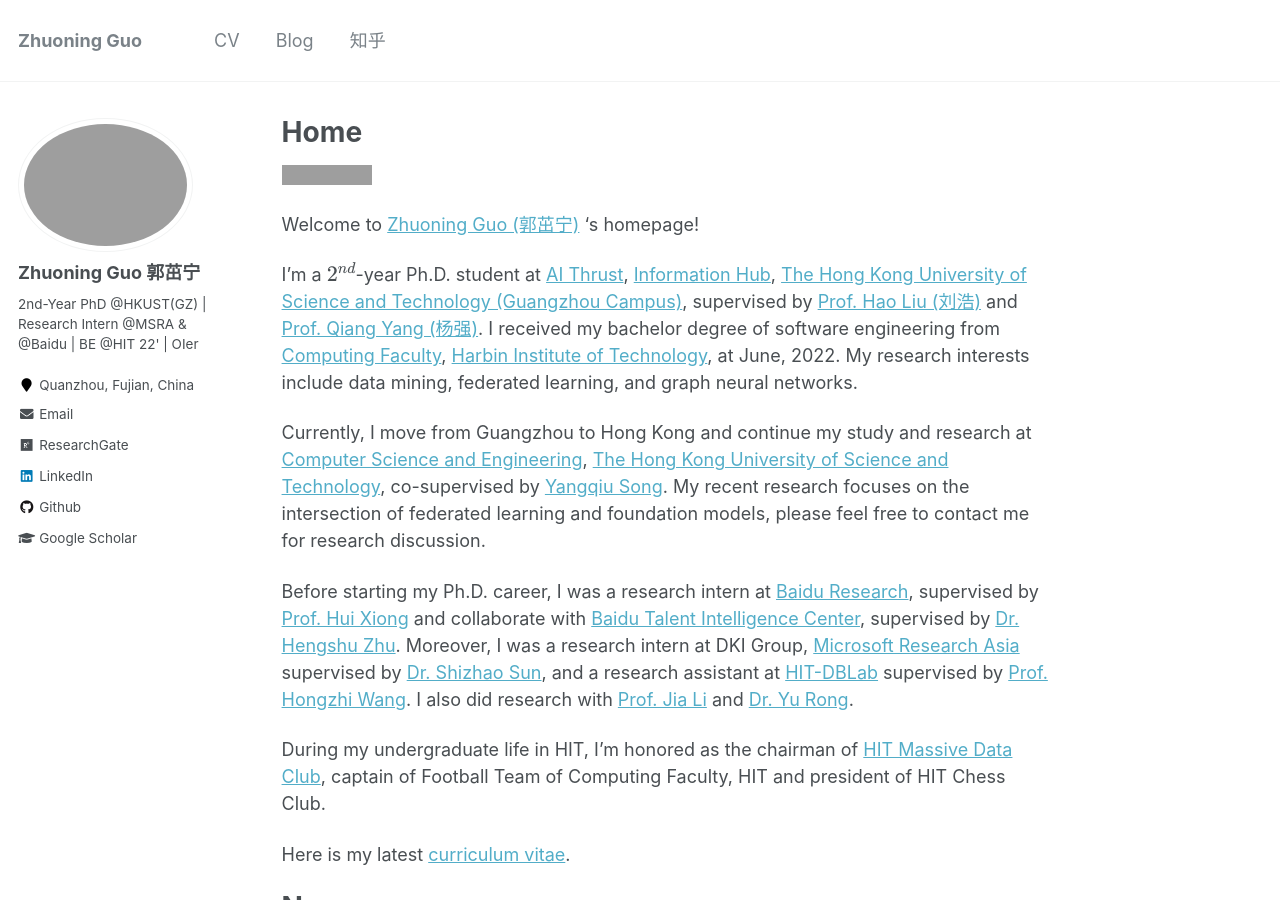
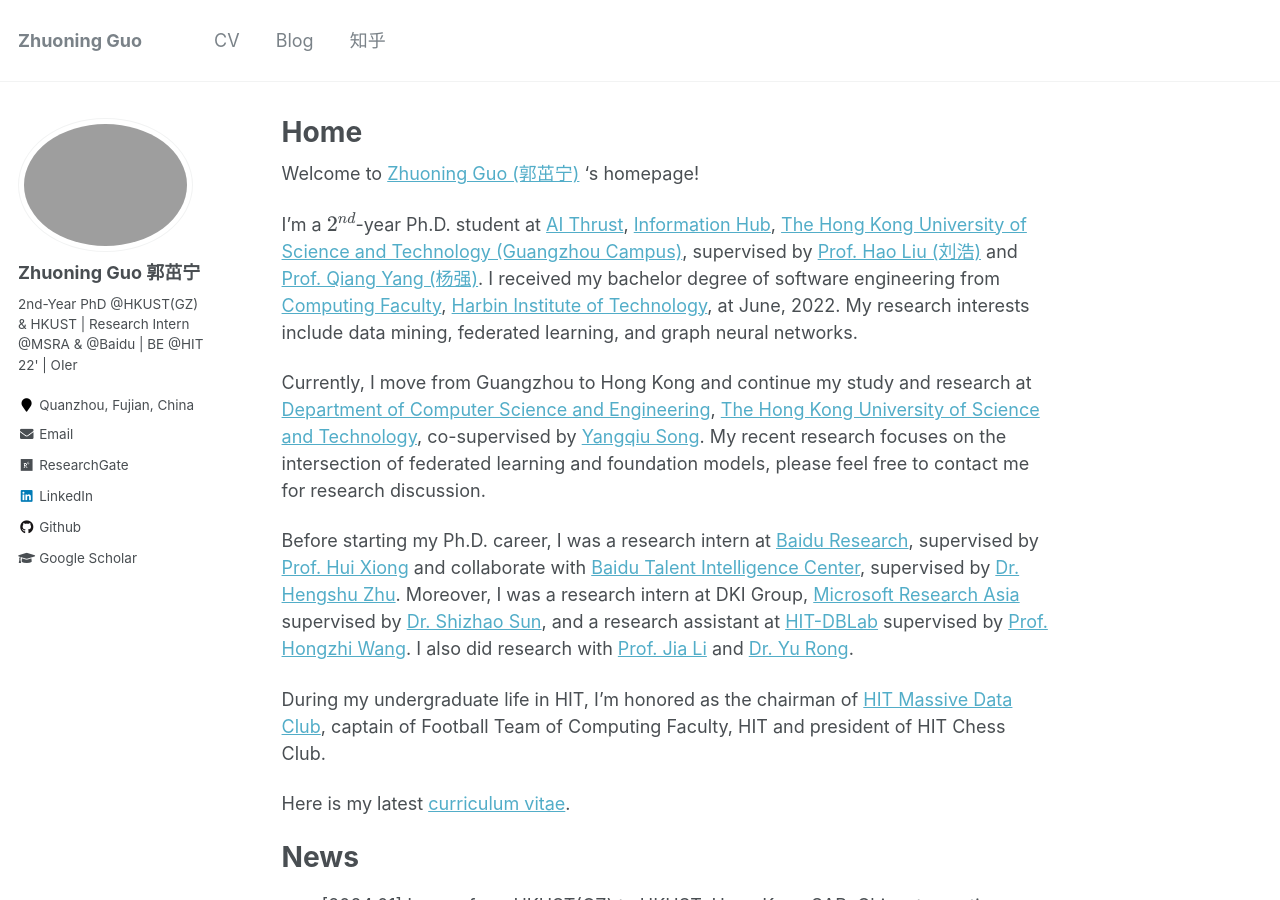
Before and after one commit to gzn00417/gzn00417.github.io, a Jekyll site: the page built from _pages/about.md, in a window 1280 px wide and 900 px high. Built offline with Jekyll 4.4.1, drawn with Linux system fonts in a browser that asks for light colours; formulas are drawn with MathJax 3; some of the changed text lies outside the part shown; grey boxes are pictures that could not be loaded.

Commit message:
update photo

```diff
--- a/_config.yml
+++ b/_config.yml
@@ -82,7 +82,7 @@
 author:
   name             : "Zhuoning Guo 郭茁宁"
   avatar           : "profile.png"
-  bio              : "2nd-Year PhD @HKUST(GZ) | Research Intern @MSRA & @Baidu | BE @HIT 22' | OIer"
+  bio              : "2nd-Year PhD @HKUST(GZ) & HKUST | Research Intern @MSRA & @Baidu | BE @HIT 22' | OIer"
   location         : "Quanzhou, Fujian, China"
   employer         :
   pubmed           :
--- a/_pages/about.md
+++ b/_pages/about.md
@@ -8,13 +8,13 @@
   - /about.html
 ---
 
-![Visitors](https://api.visitorbadge.io/api/visitors?path=https%3A%2F%2Fgzn00417.github.io%2F&countColor=%23263759)
+<!-- ![Visitors](https://api.visitorbadge.io/api/visitors?path=https%3A%2F%2Fgzn00417.github.io%2F&countColor=%23263759) -->
 
 Welcome to [Zhuoning Guo (郭茁宁)](https://gzn00417.github.io/) 's homepage!
 
 I'm a $2^{nd}$-year Ph.D. student at [AI Thrust](https://infh.hkust-gz.edu.cn/en/academics/ai), [Information Hub](https://infh.hkust-gz.edu.cn/en), [The Hong Kong University of Science and Technology (Guangzhou Campus)](https://hkust-gz.edu.cn/), supervised by [Prof. Hao Liu (刘浩)](https://raymondhliu.github.io/) and [Prof. Qiang Yang (杨强)](https://cse.hkust.edu.hk/~qyang/). I received my bachelor degree of software engineering from [Computing Faculty](http://cs.hit.edu.cn/), [Harbin Institute of Technology](http://www.hit.edu.cn/), at June, 2022. My research interests include data mining, federated learning, and graph neural networks.
 
-Currently, I move from Guangzhou to Hong Kong and continue my study and research at [Computer Science and Engineering](https://cse.hkust.edu.hk), [The Hong Kong University of Science and Technology](https://hkust.edu.hk/), co-supervised by [Yangqiu Song](https://cse.hkust.edu.hk/~yqsong/). My recent research focuses on the intersection of federated learning and foundation models, please feel free to contact me for research discussion.
+Currently, I move from Guangzhou to Hong Kong and continue my study and research at [Department of Computer Science and Engineering](https://cse.hkust.edu.hk), [The Hong Kong University of Science and Technology](https://hkust.edu.hk/), co-supervised by [Yangqiu Song](https://cse.hkust.edu.hk/~yqsong/). My recent research focuses on the intersection of federated learning and foundation models, please feel free to contact me for research discussion.
 
 Before starting my Ph.D. career, I was a research intern at [Baidu Research](http://research.baidu.com/), supervised by [Prof. Hui Xiong](http://datamining.rutgers.edu/) and collaborate with [Baidu Talent Intelligence Center](https://ai.baidu.com/solution/recruitment), supervised by [Dr. Hengshu Zhu](https://www.zhuhengshu.com/). Moreover, I was a research intern at DKI Group, [Microsoft Research Asia](https://www.msra.cn/) supervised by [Dr. Shizhao Sun](https://scholar.google.com/citations?user=6tdI2m0AAAAJ&hl=zh-CN&oi=ao), and a research assistant at [HIT-DBLab](http://db.hit.edu.cn/) supervised by [Prof. Hongzhi Wang](http://homepage.hit.edu.cn/wang). I also did research with [Prof. Jia Li](https://sites.google.com/view/lijia) and [Dr. Yu Rong](https://royrong.me/).
 
```
Also changed, not shown: other parts of _pages/about.md (+1 -1 lines), 1 other file.
